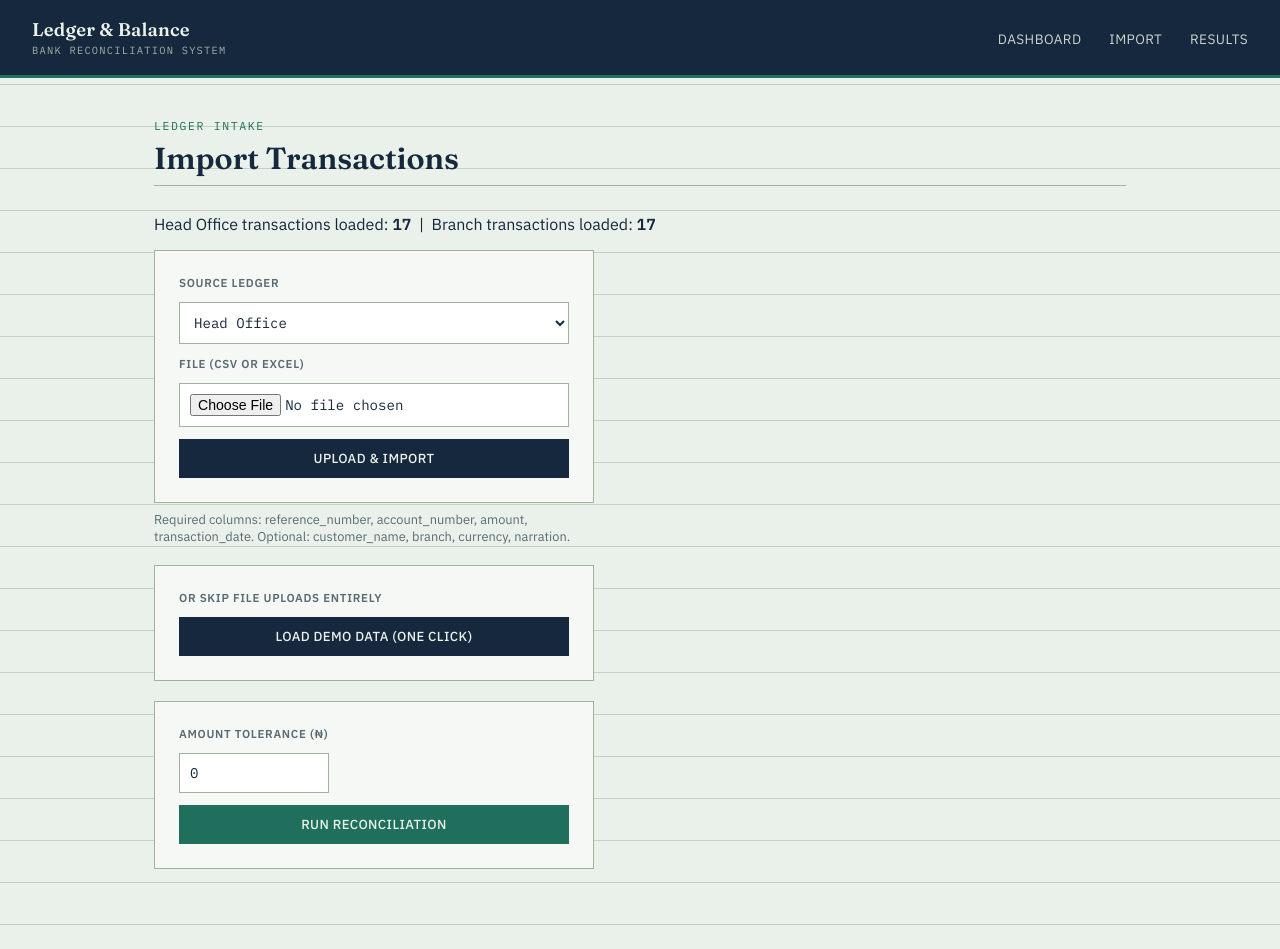
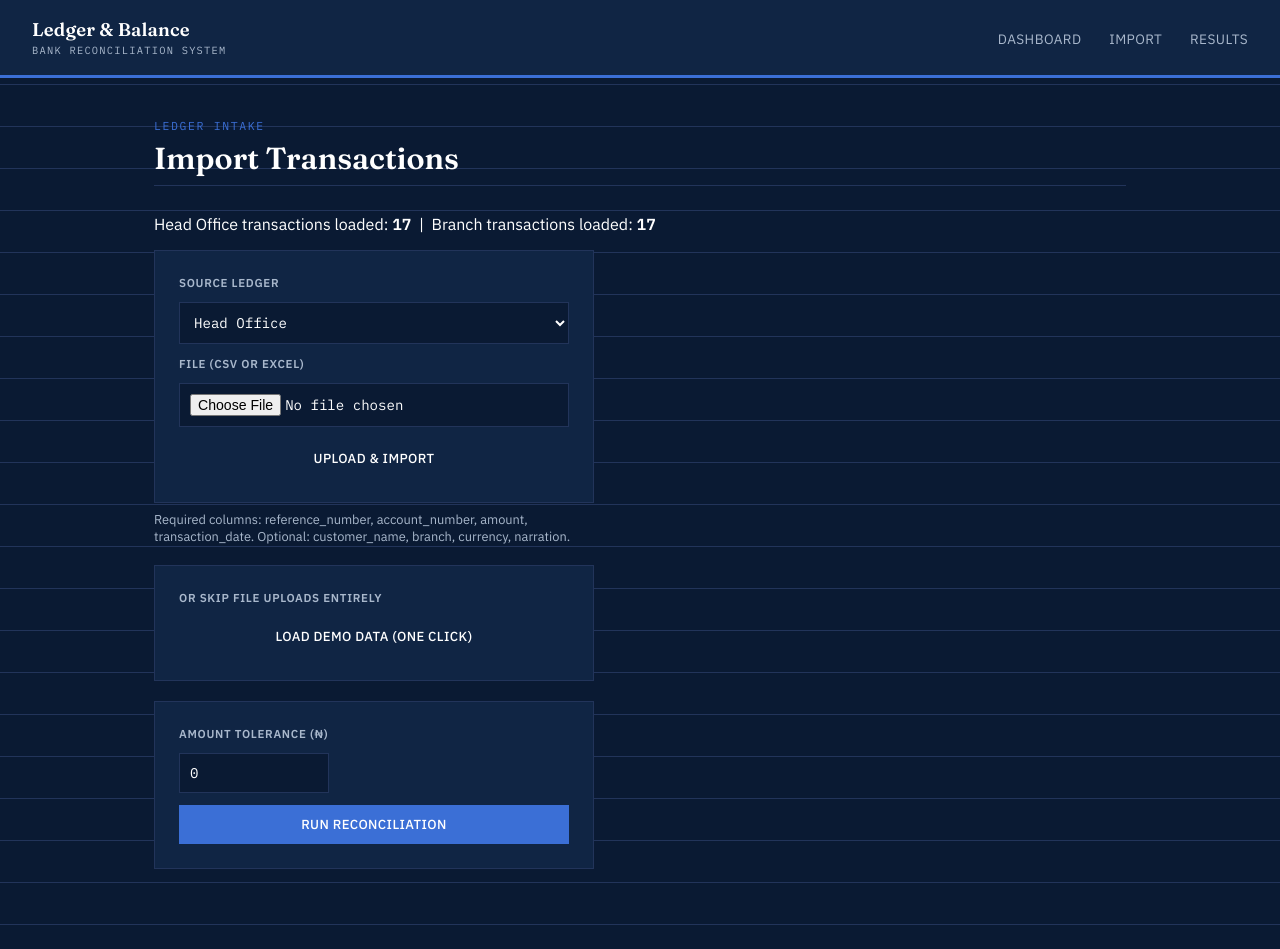
Before and after one commit to iamayomide-ai/ledger-and-balance, a Flask app: page /upload in a window 1280 px wide. Run offline with Flask 3, Linux system fonts and the light colour scheme.

Commit message:
Redesign UI: navy/white/blue palette

```diff
--- a/app/static/style.css
+++ b/app/static/style.css
@@ -1,16 +1,16 @@
 @import url('https://fonts.googleapis.com/css2?family=Fraunces:opsz,wght@9..144,400;9..144,600;9..144,700&family=IBM+Plex+Sans:wght@400;500;600&family=IBM+Plex+Mono:wght@400;500&display=swap');
 
 :root {
-  --paper: #EAF1EA;
-  --paper-card: #F5F8F4;
-  --ink: #16283D;
-  --ink-soft: #5A6B72;
-  --rule: #C4D1C2;
-  --rule-strong: #9FB29C;
-  --emerald: #1F6F5C;
-  --amber: #A97A1F;
-  --rust: #A23B2E;
-  --violet: #5B4B8A;
+  --bg: #0A1A33;
+  --surface: #102544;
+  --text: #FFFFFF;
+  --text-muted: #A9B8CC;
+  --brand-accent: #3B6FD6;
+  --border: #22345A;
+  --ok: #3FA66E;
+  --warn: #E0A83A;
+  --critical: #E5484D;
+  --duplicate: #9B7FE0;
 }
 
 * { box-sizing: border-box; }
@@ -18,21 +18,21 @@
 body {
   font-family: 'IBM Plex Sans', -apple-system, sans-serif;
   margin: 0;
-  background: var(--paper);
+  background: var(--bg);
   background-image:
-    linear-gradient(var(--rule) 1px, transparent 1px);
+    linear-gradient(var(--border) 1px, transparent 1px);
   background-size: 100% 42px;
-  color: var(--ink);
+  color: var(--text);
 }
 
 .navbar {
-  background: var(--ink);
-  color: var(--paper);
+  background: var(--surface);
+  color: var(--text);
   display: flex;
   justify-content: space-between;
   align-items: center;
   padding: 18px 32px;
-  border-bottom: 3px solid var(--emerald);
+  border-bottom: 3px solid var(--brand-accent);
 }
 .brand {
   font-family: 'Fraunces', serif;
@@ -40,9 +40,9 @@ body {
   font-size: 1.15rem;
   letter-spacing: 0.01em;
 }
-.brand small { display: block; font-family: 'IBM Plex Mono', monospace; font-size: 0.65rem; letter-spacing: 0.12em; color: #9FB0A8; font-weight: 400; margin-top: 2px; }
+.brand small { display: block; font-family: 'IBM Plex Mono', monospace; font-size: 0.65rem; letter-spacing: 0.12em; color: var(--text-muted); font-weight: 400; margin-top: 2px; }
 .nav-links a {
-  color: #C9D6CE;
+  color: var(--text-muted);
   text-decoration: none;
   margin-left: 24px;
   font-size: 0.85rem;
@@ -60,44 +60,49 @@ h1 {
   font-weight: 600;
   font-size: 1.9rem;
   margin: 0 0 6px;
-  color: var(--ink);
+  color: var(--text);
 }
 .eyebrow {
   font-family: 'IBM Plex Mono', monospace;
   font-size: 0.72rem;
   letter-spacing: 0.14em;
   text-transform: uppercase;
-  color: var(--emerald);
+  color: var(--brand-accent);
   margin-bottom: 6px;
   display: block;
 }
-.section-rule { border: none; border-top: 1px solid var(--rule-strong); margin: 8px 0 28px; }
+.section-rule { border: none; border-top: 1px solid var(--border); margin: 8px 0 28px; }
 
 /* Dashboard tallies -- styled as ledger entries, not floating cards */
 .cards {
   display: grid;
   grid-template-columns: repeat(auto-fit, minmax(150px, 1fr));
-  border: 1px solid var(--rule-strong);
-  background: var(--paper-card);
+  border: 1px solid var(--border);
+  background: var(--surface);
   margin-bottom: 24px;
 }
 .card {
   padding: 20px 18px;
-  border-right: 1px solid var(--rule);
-  border-bottom: 1px solid var(--rule);
+  border-right: 1px solid var(--border);
+  border-bottom: 1px solid var(--border);
   text-align: left;
   position: relative;
+  transition: transform 0.2s ease, box-shadow 0.2s ease;
+}
+.card:hover {
+  transform: translateY(-4px);
+  box-shadow: 0 8px 20px rgba(0, 0, 0, 0.35);
 }
 .card::before {
   content: '';
   position: absolute;
   left: 0; top: 0; bottom: 0;
   width: 3px;
-  background: var(--rule-strong);
+  background: var(--border);
 }
-.card-good::before { background: var(--emerald); }
-.card-warn::before { background: var(--amber); }
-.card-bad::before { background: var(--rust); }
+.card-good::before { background: var(--ok); }
+.card-warn::before { background: var(--warn); }
+.card-bad::before { background: var(--critical); }
 .card-value {
   display: block;
   font-family: 'IBM Plex Mono', monospace;
@@ -110,26 +115,26 @@ h1 {
   font-size: 0.72rem;
   text-transform: uppercase;
   letter-spacing: 0.06em;
-  color: var(--ink-soft);
+  color: var(--text-muted);
   margin-top: 8px;
   display: block;
 }
 
 .rate-box {
-  background: var(--paper-card);
-  border: 1px solid var(--rule-strong);
-  border-left: 3px solid var(--emerald);
+  background: var(--surface);
+  border: 1px solid var(--border);
+  border-left: 3px solid var(--ok);
   padding: 16px 20px;
   margin-bottom: 24px;
   font-family: 'IBM Plex Mono', monospace;
   font-size: 0.95rem;
 }
-.rate-box strong { font-family: 'IBM Plex Sans', sans-serif; text-transform: uppercase; font-size: 0.72rem; letter-spacing: 0.08em; color: var(--ink-soft); display: block; margin-bottom: 4px; }
+.rate-box strong { font-family: 'IBM Plex Sans', sans-serif; text-transform: uppercase; font-size: 0.72rem; letter-spacing: 0.08em; color: var(--text-muted); display: block; margin-bottom: 4px; }
 
 .actions { display: flex; gap: 10px; flex-wrap: wrap; }
 .btn {
-  background: var(--ink);
-  color: var(--paper);
+  background: var(--surface);
+  color: var(--text);
   padding: 11px 18px;
   text-decoration: none;
   font-size: 0.82rem;
@@ -140,15 +145,15 @@ h1 {
   font-family: 'IBM Plex Sans', sans-serif;
   font-weight: 500;
 }
-.btn:hover { background: var(--emerald); }
-.btn-primary { background: var(--emerald); }
-.btn-primary:hover { background: var(--ink); }
-.btn-danger { background: transparent; color: var(--rust); border: 1px solid var(--rust); }
-.btn-danger:hover { background: var(--rust); color: white; }
+.btn:hover { background: var(--brand-accent); }
+.btn-primary { background: var(--brand-accent); }
+.btn-primary:hover { background: var(--bg); }
+.btn-danger { background: transparent; color: var(--critical); border: 1px solid var(--critical); }
+.btn-danger:hover { background: var(--critical); color: white; }
 
 .form-box {
-  background: var(--paper-card);
-  border: 1px solid var(--rule-strong);
+  background: var(--surface);
+  border: 1px solid var(--border);
   padding: 24px;
   margin-bottom: 20px;
   display: flex;
@@ -156,37 +161,37 @@ h1 {
   gap: 12px;
   max-width: 440px;
 }
-.form-box label { font-size: 0.72rem; font-weight: 600; text-transform: uppercase; letter-spacing: 0.06em; color: var(--ink-soft); }
+.form-box label { font-size: 0.72rem; font-weight: 600; text-transform: uppercase; letter-spacing: 0.06em; color: var(--text-muted); }
 .form-box input, .form-box select {
   padding: 10px;
-  border: 1px solid var(--rule-strong);
-  background: white;
+  border: 1px solid var(--border);
+  background: var(--bg);
   font-family: 'IBM Plex Mono', monospace;
   font-size: 0.88rem;
-  color: var(--ink);
+  color: var(--text);
 }
-.hint { font-size: 0.8rem; color: var(--ink-soft); margin-top: -12px; margin-bottom: 20px; max-width: 440px; }
+.hint { font-size: 0.8rem; color: var(--text-muted); margin-top: -12px; margin-bottom: 20px; max-width: 440px; }
 
 .filters { margin-bottom: 18px; display: flex; flex-wrap: wrap; gap: 6px; }
 .filters a {
   display: inline-block;
   padding: 6px 12px;
-  background: var(--paper-card);
-  color: var(--ink);
+  background: var(--surface);
+  color: var(--text);
   text-decoration: none;
   font-size: 0.75rem;
   letter-spacing: 0.03em;
   text-transform: uppercase;
-  border: 1px solid var(--rule-strong);
+  border: 1px solid var(--border);
 }
-.filters a.active { background: var(--ink); color: var(--paper); border-color: var(--ink); }
+.filters a.active { background: var(--brand-accent); color: var(--text); border-color: var(--brand-accent); }
 
 /* Results table -- ledger rows with a signature inline comparison */
-.data-table { width: 100%; border-collapse: collapse; background: var(--paper-card); border: 1px solid var(--rule-strong); }
-.data-table th, .data-table td { padding: 12px 14px; text-align: left; font-size: 0.85rem; border-bottom: 1px solid var(--rule); }
+.data-table { width: 100%; border-collapse: collapse; background: var(--surface); border: 1px solid var(--border); }
+.data-table th, .data-table td { padding: 12px 14px; text-align: left; font-size: 0.85rem; border-bottom: 1px solid var(--border); }
 .data-table th {
-  background: var(--ink);
-  color: var(--paper);
+  background: var(--bg);
+  color: var(--text);
   font-size: 0.7rem;
   text-transform: uppercase;
   letter-spacing: 0.06em;
```
Also changed, not shown: other parts of app/static/style.css (+16 -16 lines).
